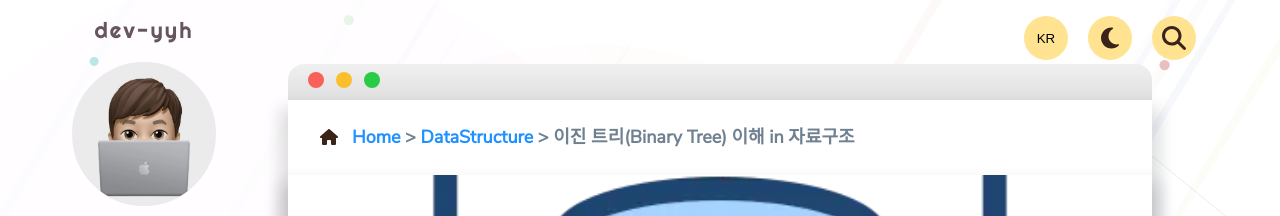
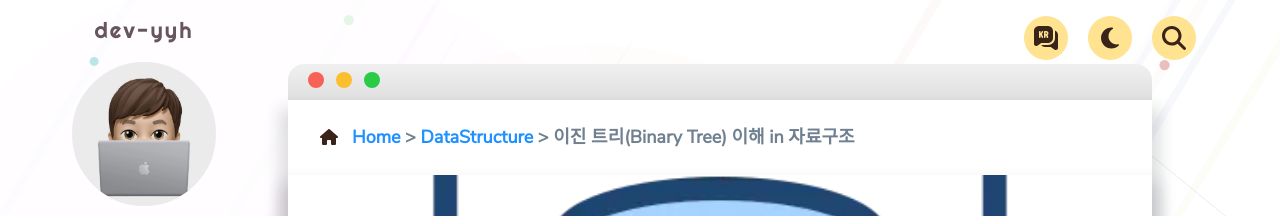
Before and after one commit to dev-yyh/dev-yyh.github.io, a Jekyll site: the page built from _pages/DataStructure/9.md, in a window 1280 px wide. Shown: the top 216 px of the page. Built offline with Jekyll 4.4.1, drawn with Linux system fonts in a browser that asks for light colours; formulas are drawn with MathJax 3; comment, search, counter and statistics services are not loaded.

Commit message:
Change translation button design and reduce spacing between <p> and <ui> tags.

```diff
--- a/_includes/sidebar.html
+++ b/_includes/sidebar.html
@@ -1,9 +1,9 @@
 {% if page.lang != 'en' %}
 {% assign switch_url = page.url | remove: 'index.html' |prepend: '/en' | prepend: site.baseurl %}
-{% assign switch_button = 'KR' %}
+{% assign switch_button = "M24,8.996v12.854c.053,1.662-1.983,2.755-3.339,1.789l-3.964-2.644h-5.697c-1.45,0-2.747-.631-3.661-1.62l.569-.38h6.092c3.859,0,7-3.14,7-7V4.996c0-.193-.014-.383-.029-.573,1.776,.767,3.029,2.519,3.029,4.573ZM14-.004H5C2.243-.004,0,2.239,0,4.996v12.854c-.053,1.663,1.983,2.754,3.34,1.788l3.963-2.643h6.697c2.757,0,5-2.243,5-5V4.996C19,2.239,16.757-.004,14-.004Zm-5.578,12.004c-.305,0-.582-.178-.709-.456l-1.114-2.444v2.1c0,.442-.358,.8-.8,.8h0c-.442,0-.8-.358-.8-.8V5.8c0-.442,.358-.8,.8-.8h0c.442,0,.8,.358,.8,.8v1.7l1.105-2.091c.133-.251,.394-.409,.678-.409,.57,0,.941,.6,.686,1.11l-1.097,2.198,1.161,2.595c.23,.515-.147,1.097-.711,1.097Zm5.811-1.074c.19,.522-.197,1.074-.752,1.074-.336,0-.637-.211-.752-.527l-.718-1.973h-.413v1.7c0,.442-.358,.8-.8,.8s-.8-.358-.8-.8V6c0-.552,.448-1,1.157-1h1.047c1.144,0,2.142,.836,2.279,1.973,.104,.866-.287,1.642-.923,2.1l.674,1.853Zm-1.984-4.326h-.65v1.3h.65c.358,0,.65-.292,.65-.65s-.292-.65-.65-.65Z" %}
 {% else %}
 {% assign switch_url = page.url | remove: 'index.html' |remove: '/en' | prepend: site.baseurl %}
-{% assign switch_button = 'EN' %}
+{% assign switch_button = "M19,11.996V4.996C19,2.239,16.757-.004,14-.004H5C2.243-.004,0,2.239,0,4.996v12.854c-.053,1.663,1.983,2.754,3.34,1.788l3.963-2.643h6.697c2.757,0,5-2.243,5-5ZM7.7,7.7c.442,0,.8,.358,.8,.8s-.358,.8-.8,.8h-1.101v1.101h1.101c.442,0,.8,.358,.8,.8s-.358,.8-.8,.8h-1.7c-.552,0-1-.448-1-1V6c0-.552,.448-1,1-1h1.7c.442,0,.8,.358,.8,.8s-.358,.8-.8,.8h-1.101v1.101h1.101Zm4.726,3.777l-1.432-3.025v2.801c0,.412-.334,.747-.747,.747s-.747-.334-.747-.747V5.914c0-.505,.409-.914,.914-.914,.354,0,.675,.204,.827,.524l1.433,3.031v-2.808c0-.412,.334-.747,.747-.747s.747,.334,.747,.747v5.339c0,.505-.409,.914-.914,.914h0c-.353,0-.675-.204-.826-.523Zm11.574-2.481v12.854c.053,1.662-1.983,2.755-3.339,1.789l-3.964-2.644h-5.697c-1.45,0-2.747-.631-3.661-1.62l.569-.38h6.092c3.859,0,7-3.14,7-7V4.996c0-.193-.014-.383-.029-.573,1.776,.767,3.029,2.519,3.029,4.573Z" %}
 {% endif %}
 <div class="sidebar sidebar-left">
     <div class="side-banner">
@@ -14,7 +14,9 @@
             </a>
             <a href="{{switch_url}}">
                 <button id="btn-lang" aria-label="search-button">
-                    <span>{{switch_button}}</span>
+                    <svg xmlns="http://www.w3.org/2000/svg" id="Layer_1" data-name="Layer 1" viewBox="0 0 24 24">
+                        <path d="{{ switch_button }}"/>
+                    </svg>
                 </button>
             </a>
             <button id="btn-brightness" aria-label="brightness-button">
@@ -83,7 +85,9 @@
     <div class="tools">
         <a href="{{switch_url}}">
             <button id="btn-lang" aria-label="search-button">
-                {{switch_button}}
+                <svg xmlns="http://www.w3.org/2000/svg" id="Layer_1" data-name="Layer 1" viewBox="0 0 24 24">
+                    <path d="{{ switch_button }}"/>
+                </svg>
             </button>
         </a>
         <button id="btn-brightness" aria-label="brightness-button">
--- a/_sass/post.scss
+++ b/_sass/post.scss
@@ -217,6 +217,8 @@ main {
 
   p, ul, table, div { margin-bottom:3rem; }
 
+  p + ol,
+  p + ul,
   p + div,
   p + pre,
   p + blockquote,
```
